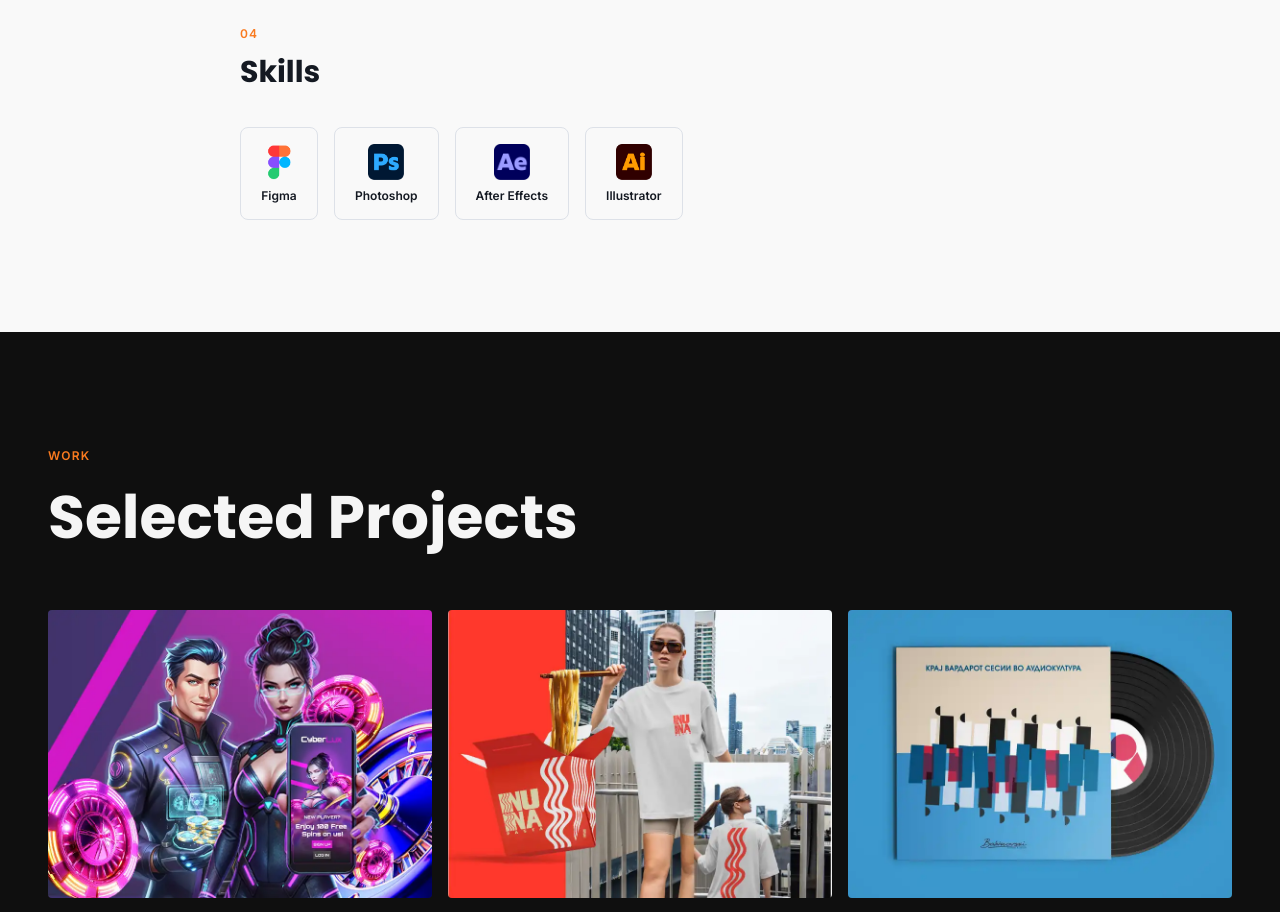
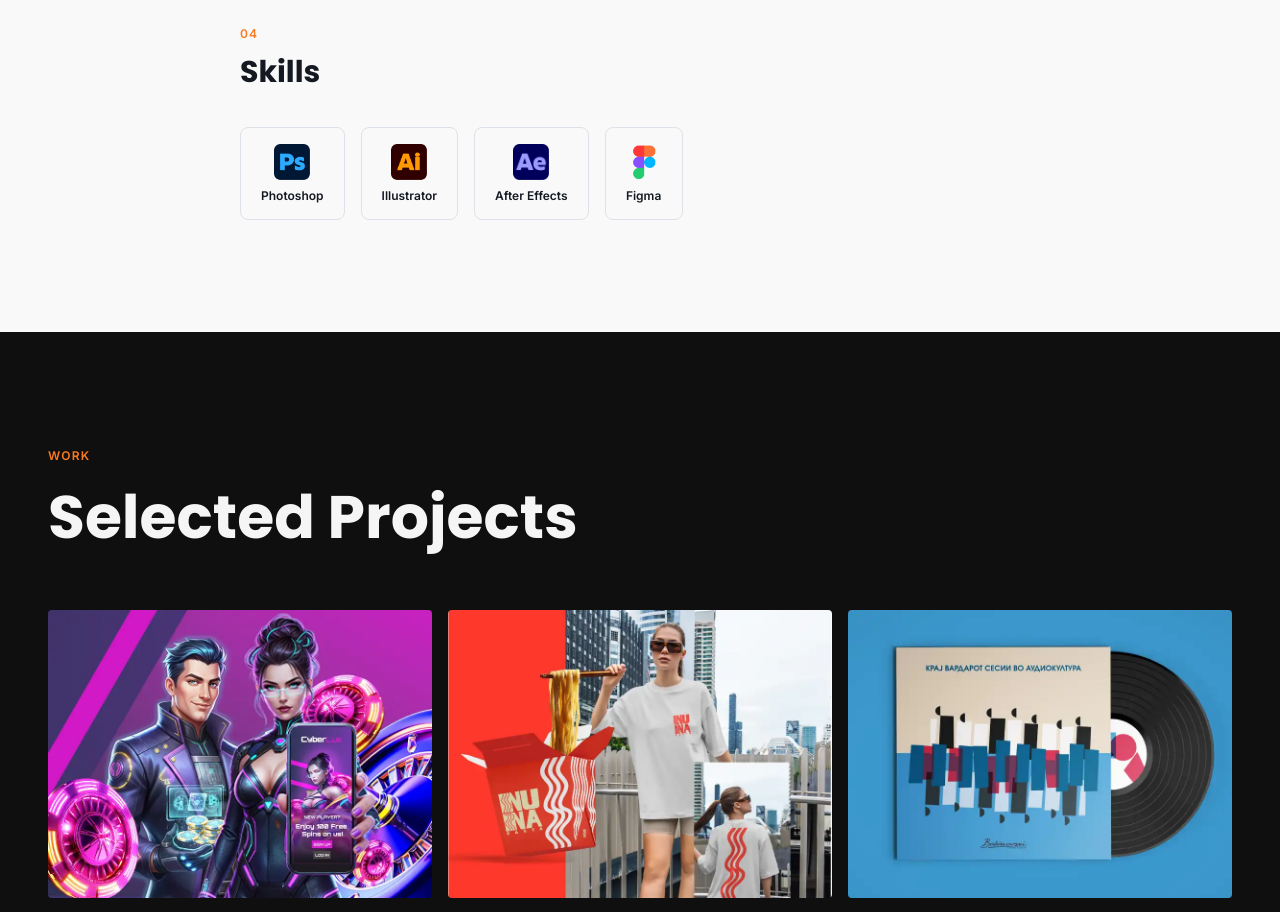
Before and after one commit to gorjanglaveski-beep/gorjan-glaveski, a Next.js app: page / in a window 1280 px wide. Shown: the part 2280-3192 px from the top of the page. Built offline with nearby package versions, Linux system fonts and the light colour scheme.

Commit message:
sega vaka escaped quotes

```diff
--- a/src/components/sections/CVSection/CVSection.tsx
+++ b/src/components/sections/CVSection/CVSection.tsx
@@ -156,16 +156,16 @@ export default function CVSection() {
           <span className={styles.sectionNumber}>04</span>
           <h3 className={styles.sectionTitle}>Skills</h3>
           <div className={styles.skillsGrid}>
-            {/* Figma */}
-            <div className={styles.skillBadge}>
-              <img className="icon" src="/icons/Figma-4.svg" width="36" height="36" alt="figma-icon"></img>
-              <span className={styles.skillLabel}>Figma</span>
-            </div>
-
             {/* Photoshop — official Simple Icons path (rounded rect + letter cutouts) */}
             <div className={styles.skillBadge}>
               <img className="icon" src="/icons/Photoshop-1.svg" width="36" height="36" alt="figma-icon"></img>
               <span className={styles.skillLabel}>Photoshop</span>
+            </div>
+
+            {/* Illustrator — official Simple Icons path */}
+            <div className={styles.skillBadge}>
+              <img className="icon" src="/icons/Illustrator-2.svg" width="36" height="36" alt="figma-icon"></img>
+              <span className={styles.skillLabel}>Illustrator</span>
             </div>
 
             {/* After Effects — official Simple Icons path */}
@@ -174,10 +174,10 @@ export default function CVSection() {
               <span className={styles.skillLabel}>After Effects</span>
             </div>
 
-            {/* Illustrator — official Simple Icons path */}
+            {/* Figma */}
             <div className={styles.skillBadge}>
-              <img className="icon" src="/icons/Illustrator-2.svg" width="36" height="36" alt="figma-icon"></img>
-              <span className={styles.skillLabel}>Illustrator</span>
+              <img className="icon" src="/icons/Figma-4.svg" width="36" height="36" alt="figma-icon"></img>
+              <span className={styles.skillLabel}>Figma</span>
             </div>
           </div>
         </div>
```
Also changed, not shown: .eslintrc.json.
